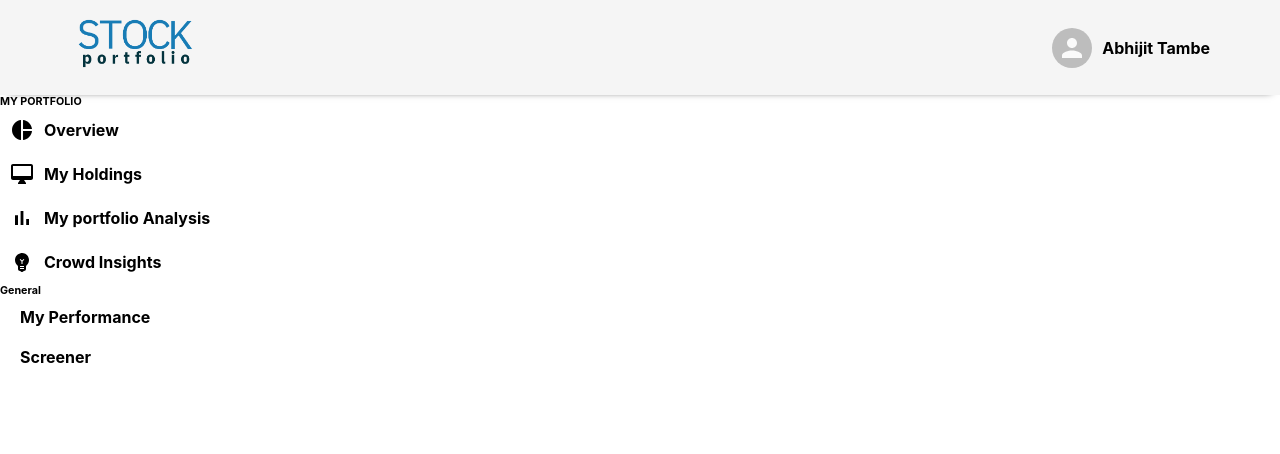
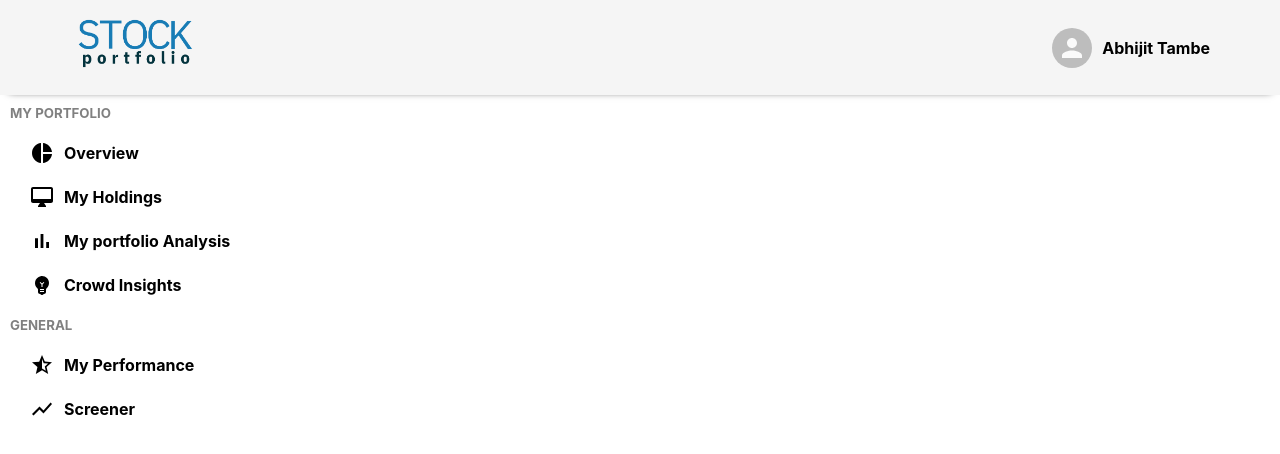
Before and after one commit to abhijit-tambe/Stock-Portfolio, a React (Create React App) app in the folder stockportfolio/: page / in a window 1280 px wide. Shown: the top 454 px of the page. Built offline with nearby package versions, Linux system fonts and the light colour scheme.

Commit message:
sidebar update

```diff
--- a/stockportfolio/src/Sidebar.css
+++ b/stockportfolio/src/Sidebar.css
@@ -2,3 +2,9 @@
 background-color: black;
 color: white;
 } */
+
+
+.sidebar > .my__portfolio >h5,.general>h5{
+    padding: 10px;
+    color: grey;
+}
--- a/stockportfolio/src/Sidebar.js
+++ b/stockportfolio/src/Sidebar.js
@@ -5,21 +5,22 @@ import PieChartIcon from '@material-ui/icons/PieChart';
 import DesktopMacIcon from '@material-ui/icons/DesktopMac';
 import BarChartIcon from '@material-ui/icons/BarChart';
 import EmojiObjectsIcon from '@material-ui/icons/EmojiObjects';
-
+import StarHalfIcon from '@material-ui/icons/StarHalf';
+import ShowChartIcon from '@material-ui/icons/ShowChart';
 function Sidebar() {
     return (
         <div className="sidebar">
         <div className="my__portfolio">
-        <h6>MY PORTFOLIO</h6>
+        <h5>MY PORTFOLIO</h5>
         <SidebarRow Icon={PieChartIcon} title="Overview"/>
         <SidebarRow Icon={DesktopMacIcon} title="My Holdings"/>
         <SidebarRow Icon ={BarChartIcon}title="My portfolio Analysis"/>
         <SidebarRow Icon ={EmojiObjectsIcon}title="Crowd Insights"/>
         </div>
         <div className="general">
-        <h6>General</h6>
-        <SidebarRow title="My Performance"/>
-        <SidebarRow title="Screener"/>
+        <h5>GENERAL</h5>
+        <SidebarRow Icon={StarHalfIcon} title="My Performance"/>
+        <SidebarRow Icon={ShowChartIcon}title="Screener"/>
         </div>
         </div>
     )
--- a/stockportfolio/src/SidebarRow.css
+++ b/stockportfolio/src/SidebarRow.css
@@ -1,13 +1,12 @@
 .sidebarRow{
     display:flex;
     align-items: center;
-    padding:10px
+    padding: 10px 30px;
+    /* padding:10px; */
 }
 .sidebarRow:hover{
-    /* display:flex; */
-    /* align-items: center; */
-    /* padding:10px */
-    border-left:10px solid blue;
+    border-left: 6px solid rgb(50, 150, 250);
+
 
 }
 .sidebarRow >h4{
```
